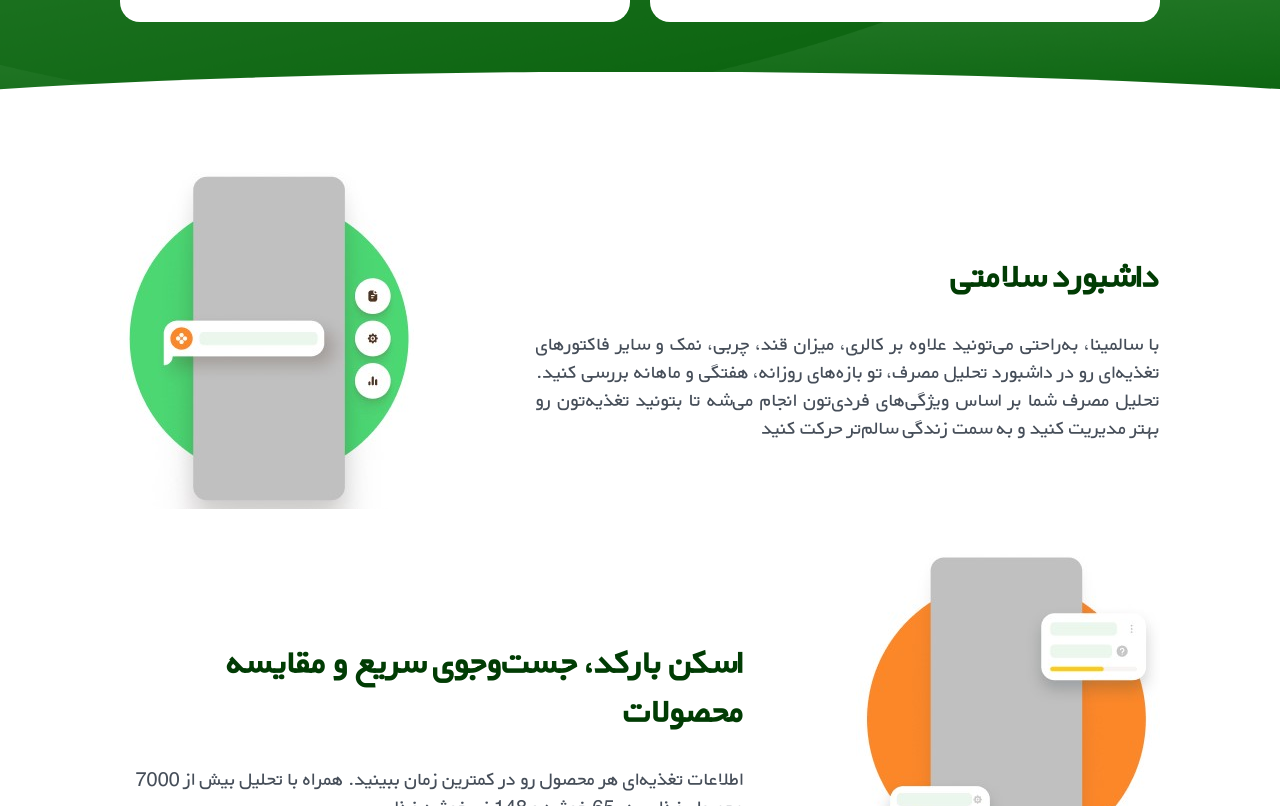
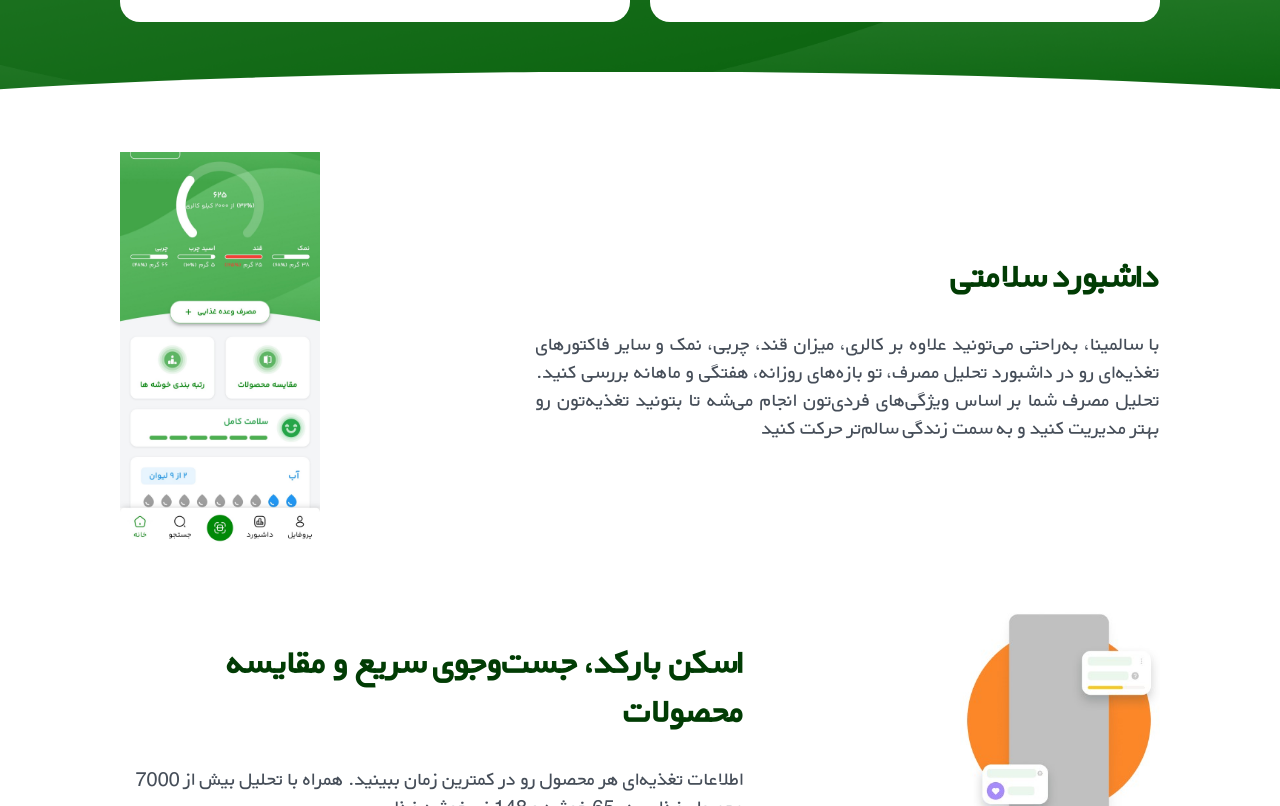
Before and after one commit to alikalatearabi/salemina-main-website, a React (Vite) app: page / in a window 1280 px wide. Shown: the part 1474-2280 px from the top of the page. Built offline with nearby package versions, Linux system fonts and the light colour scheme.

Commit message:
add image of dashboard

```diff
--- a/src/components/Information/infoCard.tsx
+++ b/src/components/Information/infoCard.tsx
@@ -17,7 +17,7 @@
                 <p style={{ textAlign: justify }}>{description}</p>
             </div>
             <div>
-                <img src={image} alt="infoImage" />
+                <img src={image} alt="infoImage" style={{width: '200px', borderRadius: '20px'}} />
             </div>
         </div>
     );
```
Also changed, not shown: src/assets/images/dashboard.jpg, src/assets/images/dashboard1.jpg (added).
